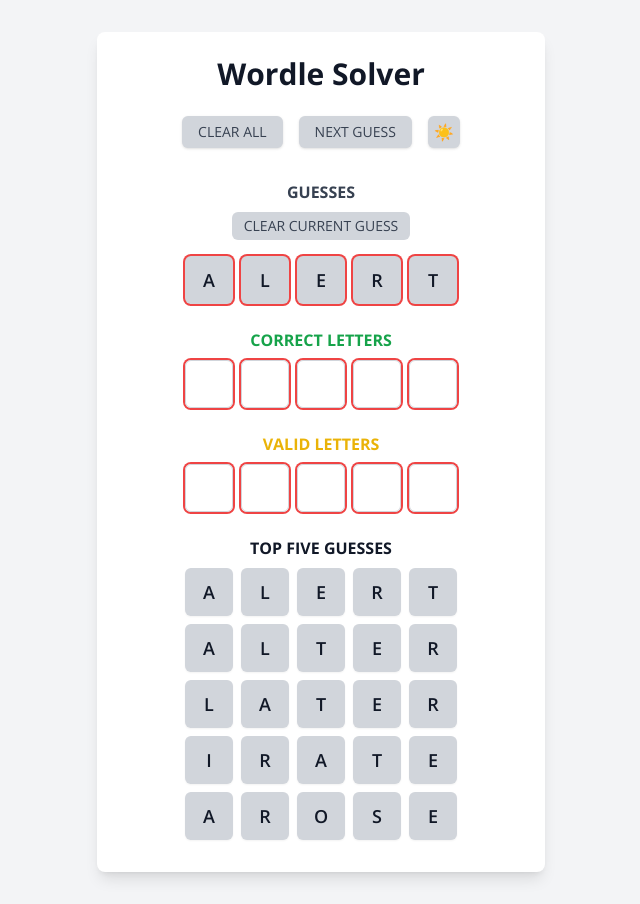
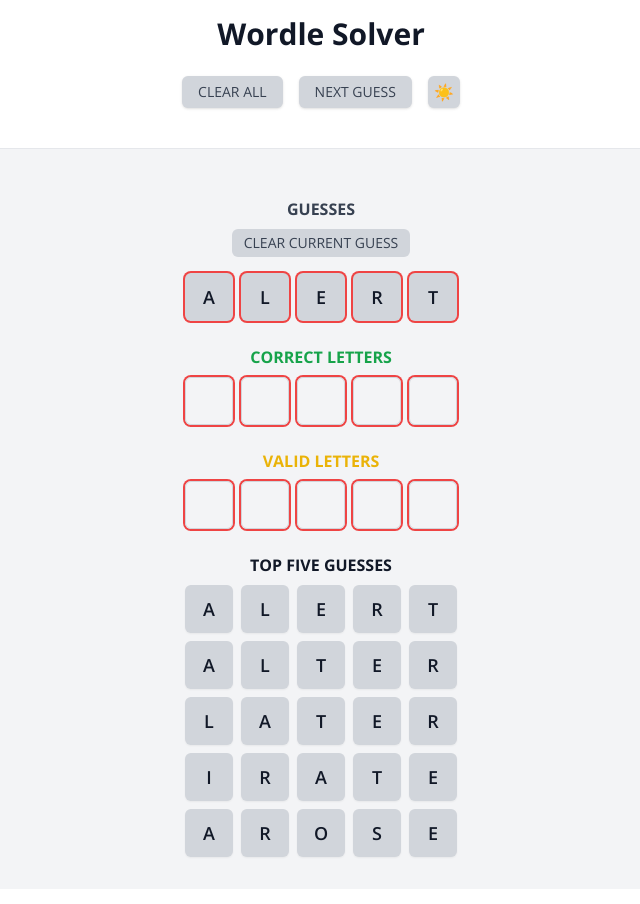
Before and after one commit to Warrick199/WordleSolverWeb, a React (Vite) app: page / in a window 1280 px wide. Shown: the whole page, without its empty margins (319-959 px from the left). Built offline with nearby package versions, Linux system fonts and the light colour scheme.

Commit message:
Update App.jsx

```diff
--- a/src/App.jsx
+++ b/src/App.jsx
@@ -11,23 +11,23 @@
 } from './lib/solver'
 
 export default function App() {
-  // Seed & initial solver state
-  const solutions    = initialPossibleWords()
-  const validBank    = initialValidWords()
-  const firstGuess   = getBestGuess(solutions).split('')
-  const initialTop5  = getTopGuesses(solutions, 5).map(w => w.split(''))
+  // 1) Seed & initial solver state
+  const solutions   = initialPossibleWords()
+  const validBank   = initialValidWords()
+  const firstGuess  = getBestGuess(solutions).split('')
+  const initialTop5 = getTopGuesses(solutions, 5).map(w => w.split(''))
 
-  // React state
-  const [possibleWords,   setPossibleWords]   = useState(solutions)
-  const [correctRows,      setCorrectRows]     = useState([Array(WORD_LEN).fill('')])
-  const [validRows,        setValidRows]       = useState([Array(WORD_LEN).fill('')])
-  const [guessRows,        setGuessRows]       = useState([firstGuess])
-  const [nextBestGuesses,  setNextBestGuesses] = useState(initialTop5)
+  // 2) React state
+  const [possibleWords,  setPossibleWords]   = useState(solutions)
+  const [correctRows,     setCorrectRows]     = useState([Array(WORD_LEN).fill('')])
+  const [validRows,       setValidRows]       = useState([Array(WORD_LEN).fill('')])
+  const [guessRows,       setGuessRows]       = useState([firstGuess])
+  const [nextBestGuesses, setNextBestGuesses] = useState(initialTop5)
 
   const activeRow = guessRows.length - 1
   const solved    = correctRows[activeRow].every(c => c !== '')
 
-  // Handler: Next Guess (carries over greens)
+  // 3) Handlers
   const handleNextGuess = () => {
     if (solved) return
 
@@ -36,28 +36,28 @@
     const correct = correctRows[idx]
     const valid   = validRows[idx]
 
-    // filter solutions, fallback to validWords
+    // filter solutions, fallback to validBank
     let filtered = filterPossibleWords(possibleWords, guess, correct, valid)
     if (filtered.length === 0) {
       filtered = filterPossibleWords(validBank, guess, correct, valid)
     }
     setPossibleWords(filtered)
 
-    // compute next guess and top 5
+    // compute next guess and top-5
     const baseNext   = getBestGuess(filtered).split('')
+    // seed with any green letters already entered
     const seededNext = baseNext.map((ltr, i) =>
       correct[i] ? correct[i] : ltr
     )
     const top5       = getTopGuesses(filtered, 5)
 
-    // append new rows
+    // append rows
     setGuessRows(gr => [...gr, seededNext])
     setCorrectRows(cr => [...cr, Array(WORD_LEN).fill('')])
     setValidRows(vr => [...vr, Array(WORD_LEN).fill('')])
     setNextBestGuesses(top5.map(w => w.split('')))
   }
 
-  // Handler: Clear All (reset to initial)
   const handleClearAll = () => {
     setPossibleWords(solutions)
     setCorrectRows([Array(WORD_LEN).fill('')])
@@ -66,7 +66,6 @@
     setNextBestGuesses(initialTop5)
   }
 
-  // Handler: Clear Current Guess
   const handleClearCurrentGuess = () => {
     setGuessRows(gr =>
       gr.map((row, i) =>
@@ -75,7 +74,7 @@
     )
   }
 
-  // Render editable 5-letter grid
+  // 4) Render helpers
   const renderDynamicGrid = (rows, setRows, fillColor) =>
     rows.map((letters, rIdx) => (
       <div key={rIdx} className="flex justify-center my-2">
@@ -127,7 +126,6 @@
       </div>
     ))
 
-  // Render read-only Top Five grid
   const renderReadOnlyGrid = rows =>
     rows.map((letters, rIdx) => (
       <div key={rIdx} className="flex justify-center my-2">
@@ -147,25 +145,27 @@
       </div>
     ))
 
+  // 5) Main render
   return (
-    <div className="min-h-screen bg-gray-100 dark:bg-gray-900 py-8">
-      <div className="mx-auto max-w-md bg-white dark:bg-gray-800 shadow-lg rounded-lg p-6">
-        <header className="text-center mb-6">
+    <div className="min-h-screen flex flex-col bg-gray-100 dark:bg-gray-900">
+      {/* Sticky Header */}
+      <div className="sticky top-0 z-20 bg-white dark:bg-gray-800 border-b border-gray-200 dark:border-gray-700 pt-4 pb-2 px-4 flex flex-col justify-center">
+        <header className="text-center mb-1">
           <h1 className="text-3xl font-bold text-gray-900 dark:text-gray-100">
             Wordle Solver
           </h1>
-          <p className="mt-2 text-gray-500 dark:text-gray-400">
-            {solved
-              ? `Well done! You solved it in ${guessRows.length} guesses 😊`
-              : ''}
+          <p className="mt-1 text-gray-500 dark:text-gray-400 text-sm">
+            {solved ? `Well done! You solved it in ${guessRows.length} guesses 😊` : ''}
           </p>
         </header>
-
         <Controls
           onClearAll={handleClearAll}
           onNextGuess={handleNextGuess}
         />
+      </div>
 
+      {/* Scrollable Content */}
+      <div className="flex-1 overflow-auto p-6">
         {/* Guesses */}
         <section>
           <h2 className="mt-6 text-center font-bold text-gray-700 dark:text-gray-100 uppercase mb-2">
```
